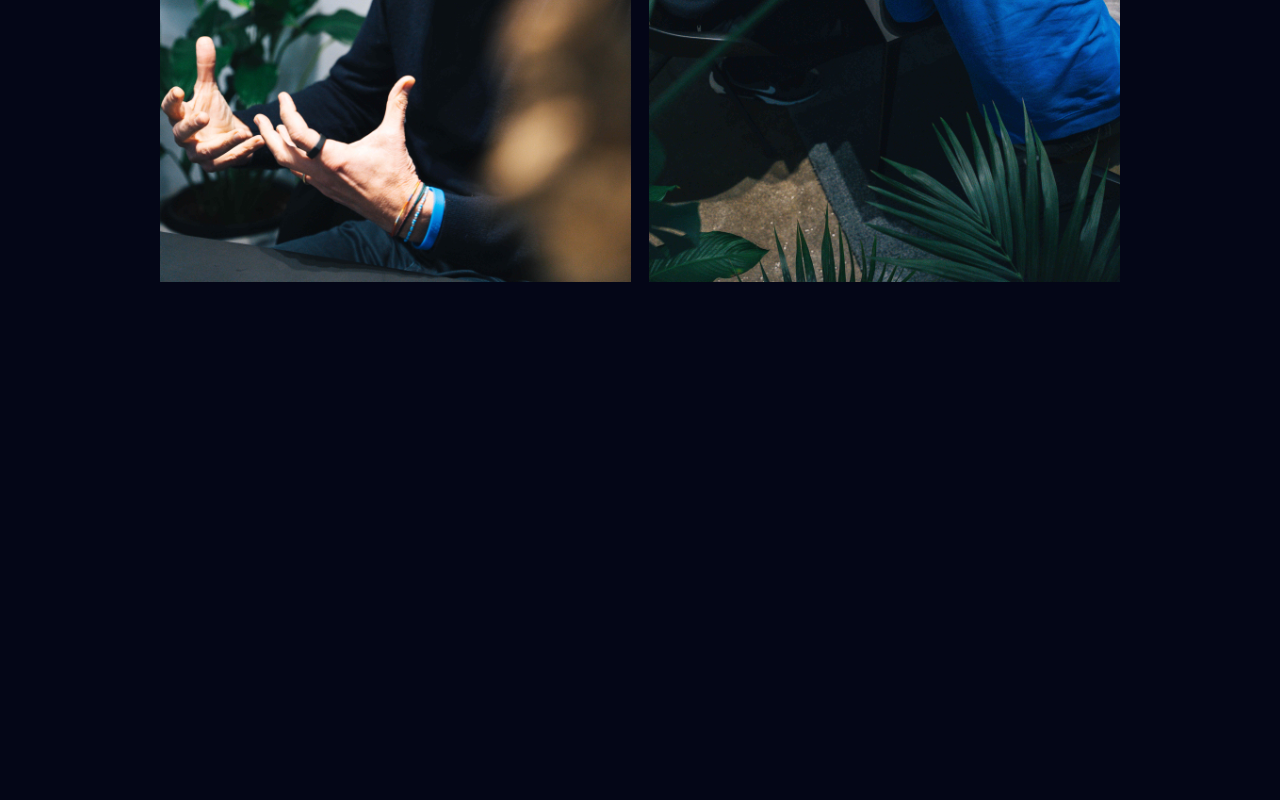
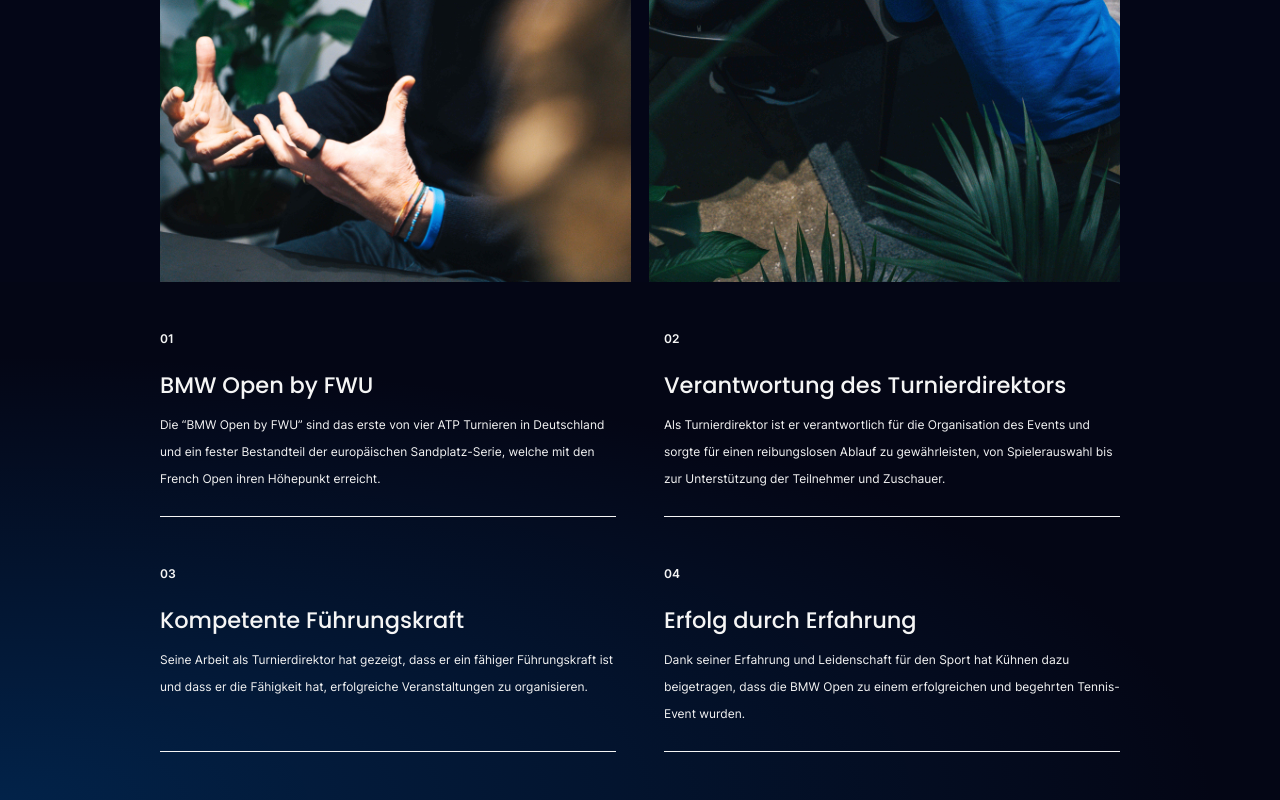
Before and after one commit to nxtyou/patrik-k-hnen, a Next.js app: page /bmw-open in a window 1280 px wide. Shown: the part 2557-3357 px from the top of the page. Before the commit the page ends 2839 px from the top, so only its background shows below. Built offline with nearby package versions, Linux system fonts and the light colour scheme.

Commit message:
About section added

```diff
--- /dev/null
+++ b/components/Templates/BMWOpen/About.jsx
@@ -0,0 +1,29 @@
+import InfoGrid from '../Shared/InfoGrid';
+
+const About = () => {
+  const cards = [
+    {
+      title: 'BMW Open by FWU',
+      subtitle:
+        'Die “BMW Open by FWU” sind das erste von vier ATP Turnieren in Deutschland und ein fester Bestandteil der europäischen Sandplatz-Serie, welche mit den French Open ihren Höhepunkt erreicht. '
+    },
+    {
+      title: 'Verantwortung des Turnierdirektors',
+      subtitle:
+        'Als Turnierdirektor ist er verantwortlich für die Organisation des Events und sorgte für einen reibungslosen Ablauf zu gewährleisten, von Spielerauswahl bis zur Unterstützung der Teilnehmer und Zuschauer.'
+    },
+    {
+      title: 'Kompetente Führungskraft',
+      subtitle:
+        'Seine Arbeit als Turnierdirektor hat gezeigt, dass er ein fähiger Führungskraft ist und dass er die Fähigkeit hat, erfolgreiche Veranstaltungen zu organisieren.'
+    },
+    {
+      title: 'Erfolg durch Erfahrung',
+      subtitle:
+        'Dank seiner Erfahrung und Leidenschaft für den Sport hat Kühnen dazu beigetragen, dass die BMW Open zu einem erfolgreichen und begehrten Tennis-Event wurden. '
+    }
+  ];
+  return <InfoGrid dark data={cards} className="gradient py-16" />;
+};
+
+export default About;
--- a/pages/bmw-open.jsx
+++ b/pages/bmw-open.jsx
@@ -1,3 +1,4 @@
+import About from '@/components/Templates/BMWOpen/About';
 import Analysis from '@/components/Templates/BMWOpen/Analysis';
 import Gallery from '@/components/Templates/BMWOpen/Gallery';
 import Hero from '@/components/Templates/BMWOpen/Hero';
@@ -13,6 +14,7 @@
         <Hero />
         <Analysis />
         <Gallery />
+        <About />
       </main>
     </>
   );
```
